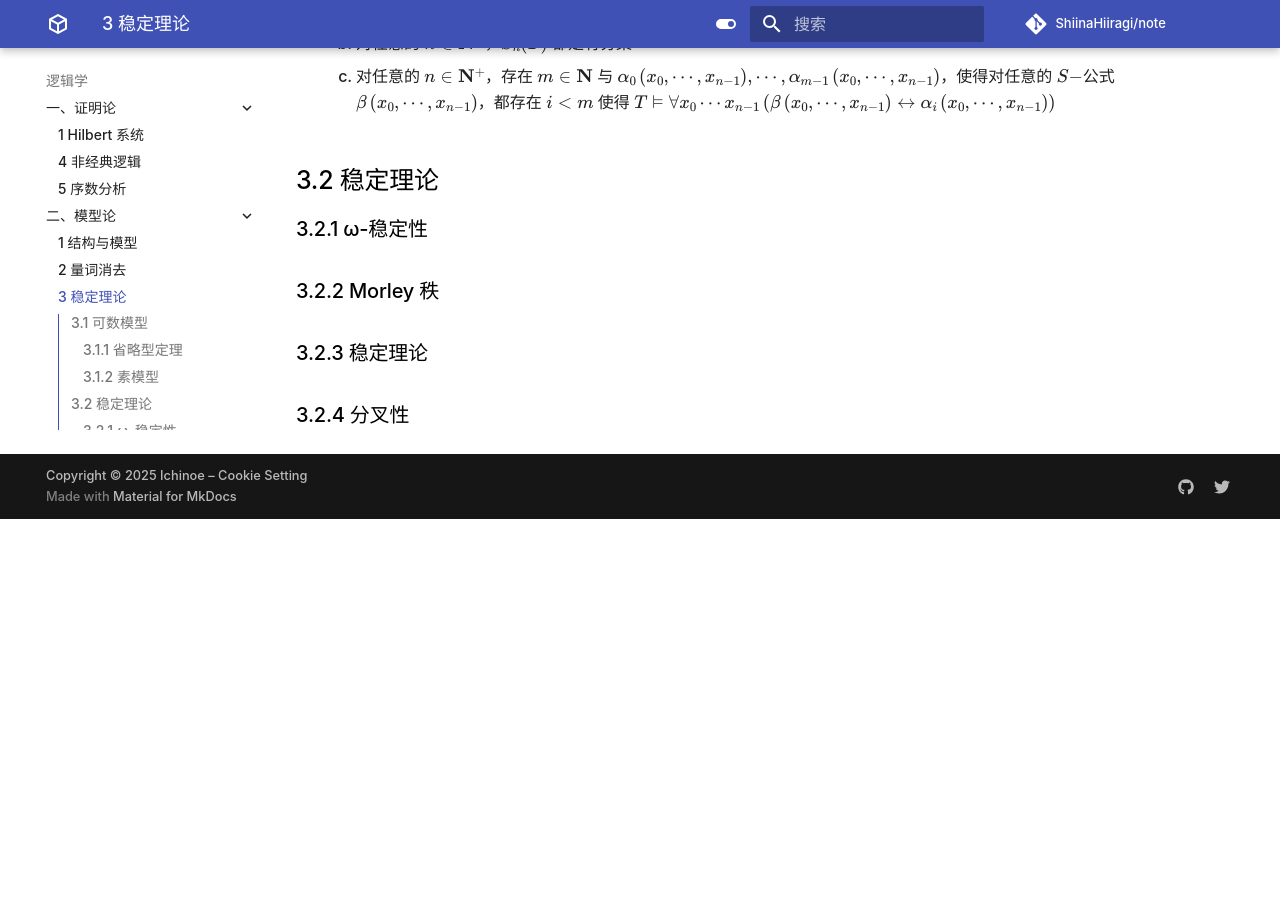
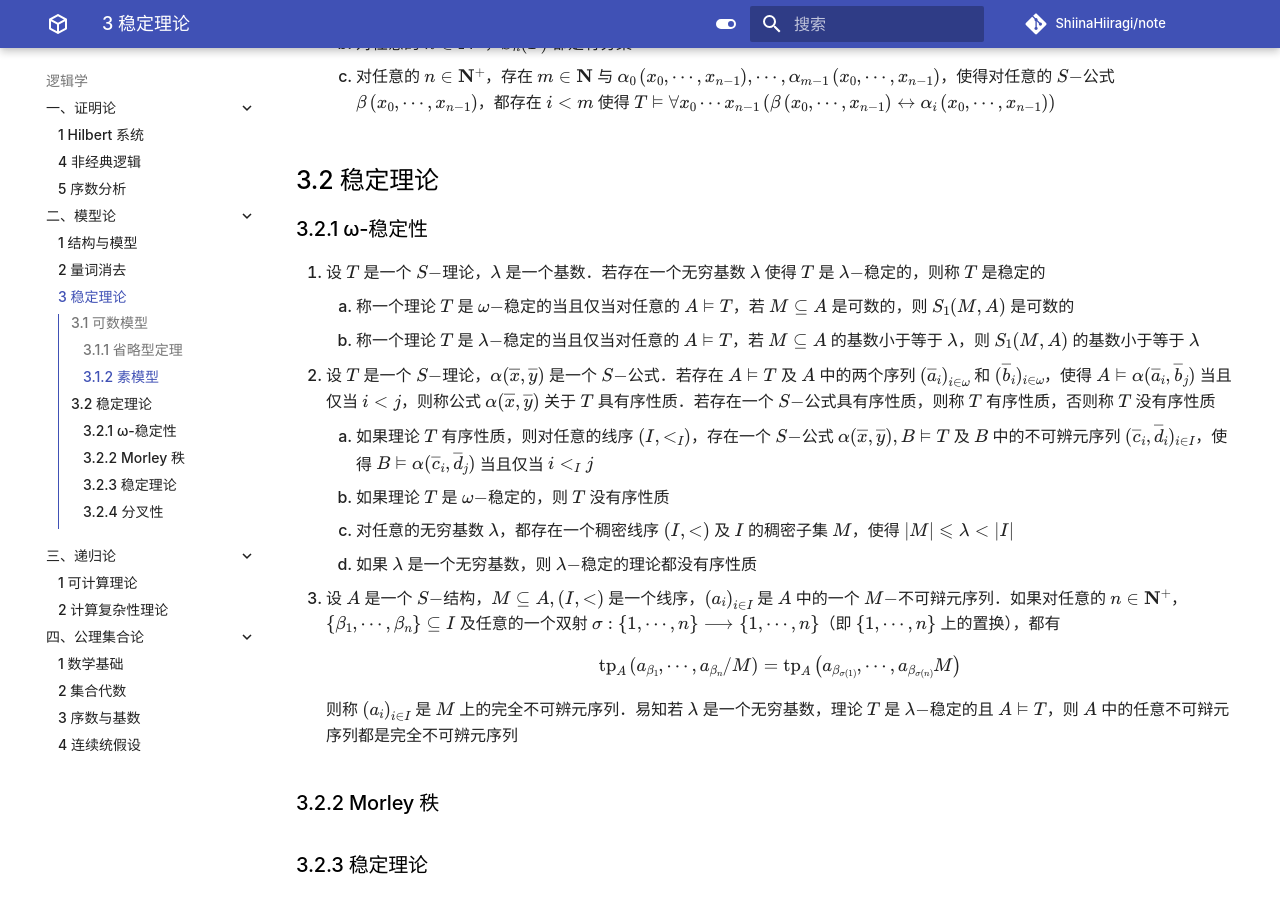
Before and after one commit to ShiinaHiiragi/note, an MkDocs documentation site: the page built from docs/logic/mdl/stb.md, in a window 1280 px wide and 900 px high, scrolled down 1707 px. Built offline with MkDocs 1.6.1 and Material for MkDocs 9.7.7, drawn with Linux system fonts in a browser that asks for light colours; comment, search, counter and statistics services are not loaded; before the commit the page ends 2226 px from its top, so only the background shows below that.

Commit message:
add omega stab

```diff
--- a/docs/logic/mdl/stb.md
+++ b/docs/logic/mdl/stb.md
@@ -58,6 +58,21 @@
 
 ## 3.2 稳定理论
 ### 3.2.1 ω-稳定性
+1. 设 $T$ 是一个 $S-$理论，$\lambda$ 是一个基数．若存在一个无穷基数 $\lambda$ 使得 $T$ 是 $\lambda-$稳定的，则称 $T$ 是稳定的
+    1. 称一个理论 $T$ 是 $\omega-$稳定的当且仅当对任意的 $A \vDash T$，若 $M \subseteq A$ 是可数的，则 $S_{1}(M, A)$ 是可数的
+    2. 称一个理论 $T$ 是 $\lambda-$稳定的当且仅当对任意的 $A \vDash T$，若 $M \subseteq A$ 的基数小于等于 $\lambda$，则 $S_{1}(M, A)$ 的基数小于等于 $\lambda$
+2. 设 $T$ 是一个 $S-$理论，$\alpha(\overline{x}, \overline{y})$ 是一个 $S-$公式．若存在 $A \vDash T$ 及 $A$ 中的两个序列 $\left(\overline{a}_{i}\right)_{i \in \omega}$ 和 $(\overline{b}_{i})_{i \in \omega}$，使得 $A \vDash \alpha(\overline{a}_{i}, \overline{b}_{j})$ 当且仅当 $i<j$，则称公式 $\alpha(\overline{x}, \overline{y})$ 关于 $T$ 具有序性质．若存在一个 $S-$公式具有序性质，则称 $T$ 有序性质，否则称 $T$ 没有序性质
+    1. 如果理论 $T$ 有序性质，则对任意的线序 $\left(I,<_{I}\right)$，存在一个 $S-$公式 $\alpha(\overline{x}, \overline{y}), B \vDash T$ 及 $B$ 中的不可辨元序列 $(\overline{c}_{i}, \overline{d}_{i})_{i \in I}$，使得 $B \vDash \alpha(\overline{c}_{i}, \overline{d}_{j})$ 当且仅当 $i<_{I} j$
+    2. 如果理论 $T$ 是 $\omega-$稳定的，则 $T$ 没有序性质
+    3. 对任意的无穷基数 $\lambda$，都存在一个稠密线序 $(I,<)$ 及 $I$ 的稠密子集 $M$，使得 $|M| \leqslant \lambda<|I|$
+    4. 如果 $\lambda$ 是一个无穷基数，则 $\lambda-$稳定的理论都没有序性质
+3. 设 $A$ 是一个 $S-$结构，$M \subseteq A,(I,<)$ 是一个线序，$\left(a_{i}\right)_{i \in I}$ 是 $A$ 中的一个 $M-$不可辩元序列．如果对任意的 $n \in \mathbf{N}^{+}$，$\left\{\beta_{1}, \cdots, \beta_{n}\right\} \subseteq I$ 及任意的一个双射 $\sigma:\{1, \cdots, n\} \longrightarrow\{1, \cdots, n\}$（即 $\{1, \cdots, n\}$ 上的置换），都有
+
+    $$
+    \operatorname{tp}_{A}\left(a_{\beta_{1}}, \cdots, a_{\beta_{n}} / M\right)=\operatorname{tp}_{A}\left(a_{\beta_{\sigma(1)}}, \cdots, a_{\beta_{\sigma(n)}} M\right)
+    $$
+
+    则称 $\left(a_{i}\right)_{i \in I}$ 是 $M$ 上的完全不可辨元序列．易知若 $\lambda$ 是一个无穷基数，理论 $T$ 是 $\lambda-$稳定的且 $A \vDash T$，则 $A$ 中的任意不可辩元序列都是完全不可辨元序列
 
 ### 3.2.2 Morley 秩
 
```
Also changed, not shown: docs/logic/mdl/eoq.md (+0 -1 lines).
